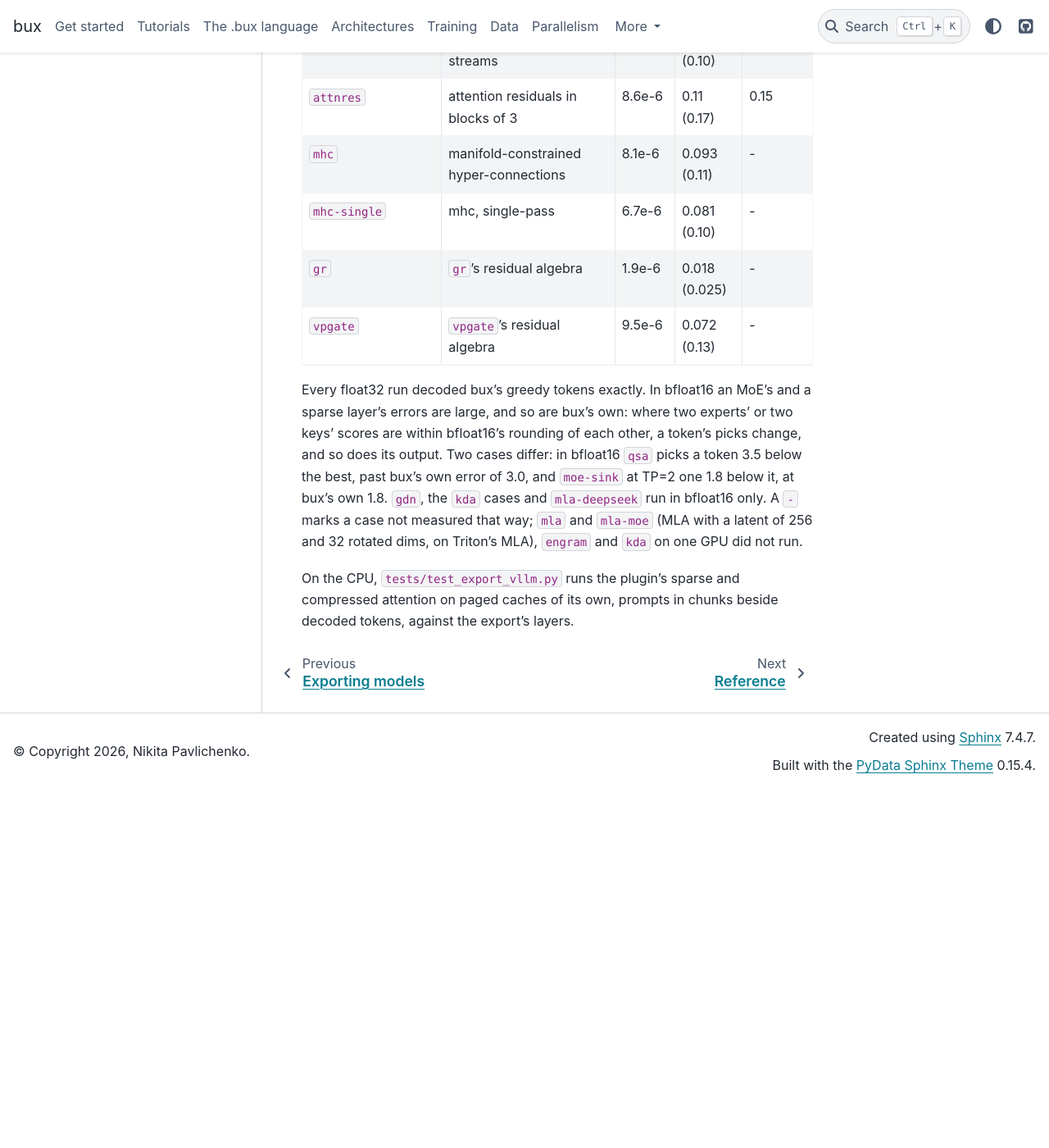
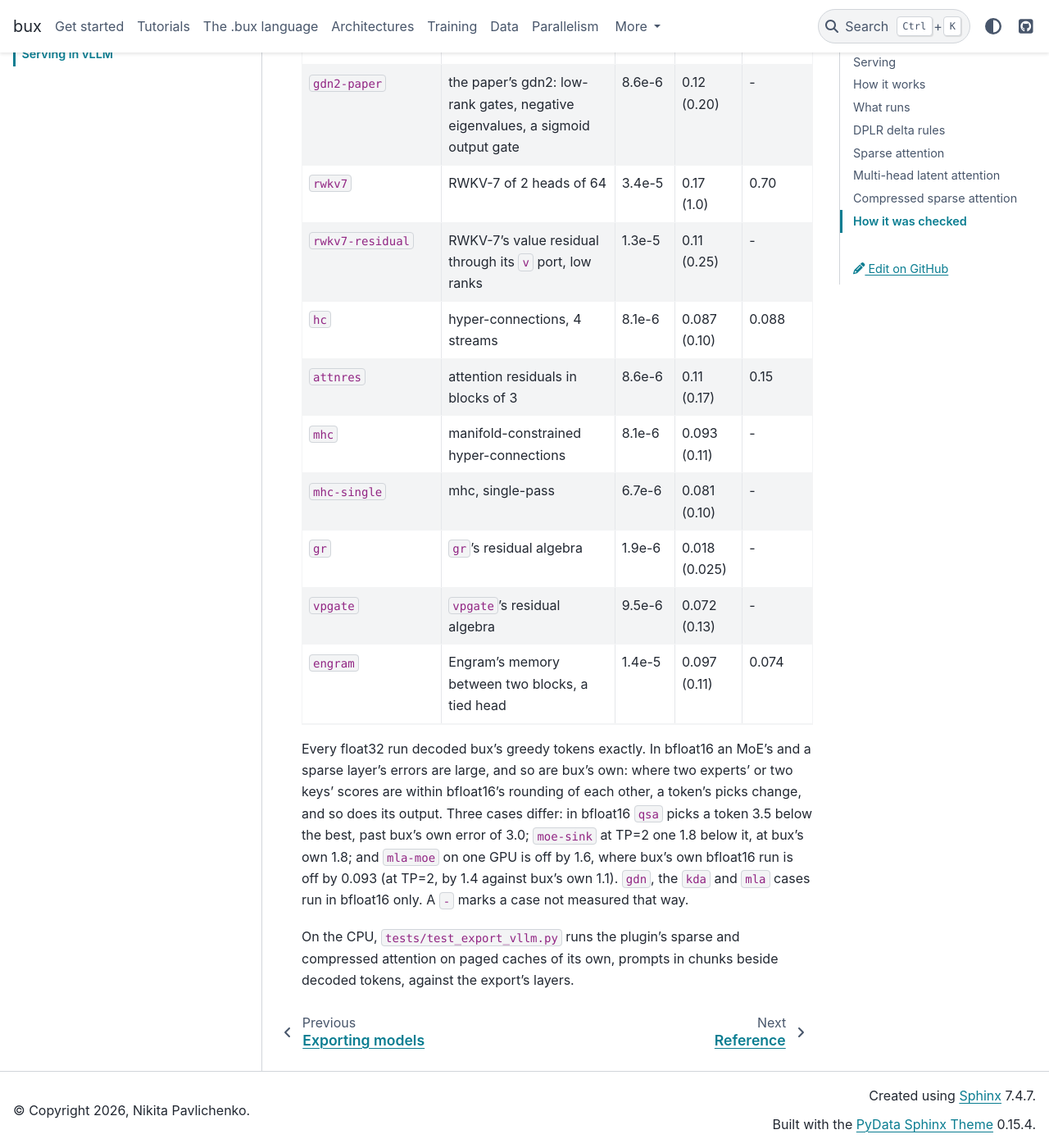
Before and after one commit to pilot7747/bux, a Sphinx documentation site: the page built from docs/export/vllm.md, in a window 1280 px wide and 1400 px high, scrolled down 15415 px. Shown: the whole window at 82% size. Built offline with Sphinx 7.4.7 and the PyData theme 0.15.4, drawn with Linux system fonts in a browser that asks for light colours; before the commit the page ends 16378 px from its top, so only the background shows below that; some of the changed text lies outside the part shown.

Commit message:
Docs: the vLLM plugin's parity table with the cases measured since on B300s: kda and kda-odd at one and two GPUs, mla and mla-moe, engram, csa-latent, and csa at TP=2; tests and parity cases name no timeline
Co-Authored-By: Claude Opus 5.5 <noreply@anthropic.com>

```diff
--- a/docs/export/vllm.md
+++ b/docs/export/vllm.md
@@ -369,8 +369,10 @@ parentheses is bux's own bfloat16 error, against the same reference:
 | `msa` | MSA's max-pooled blocks of 4, picks per group, plain dots, summed heads, the indexer's norm | 6.2e-6 | 3.5 (3.3) | 3.6 |
 | `msa-share` | MSA's picks shared through the `index` port | 8.1e-6 | 4.6 (4.7) | 4.7 |
 | `qsa` | QSA's mean-pooled blocks of 4, partial RoPE | 8.1e-6 | 4.4 (3.0), differs | - |
-| `csa` | compressed sparse attention: groups of 4, a window of 16, the indexer's top 8, sinks | 6.7e-6 | 2.0 (1.2) | - |
-| `csa-latent` | DeepSeek-V4.1's wiring of csa: a window-only layer and one compressing pairs, a query latent, a grouped low-rank output | 5.7e-6 | - | - |
+| `csa` | compressed sparse attention: groups of 4, a window of 16, the indexer's top 8, sinks | 6.7e-6 | 2.0 (1.2) | 0.62 |
+| `csa-latent` | DeepSeek-V4.1's wiring of csa: a window-only layer and one compressing pairs, a query latent, a grouped low-rank output | 6.2e-6 | 0.33 (0.88) | - |
+| `mla` | MLA with a latent of 256 and 32 rotated dims (Triton's MLA) | - | 0.10 (0.10) | 0.097 |
+| `mla-moe` | the same MLA beside a sigmoid MoE | - | 1.6 (0.093), differs | 1.4 |
 | `mla-deepseek` | MLA at DeepSeek-V3's dims (FlashInfer's), a query latent, interleaved YaRN, a gate per head, an output norm | - | 0.089 (0.14) | - |
 | `moe` | a softmax router, unnormalized top-2 of 8, a gated shared expert | 6.7e-6 | 0.68 (1.2) | - |
 | `moe-grouped` | a sigmoid router, 4 groups, the aux-free bias, a scaling of 2.5 | 8.6e-6 | 2.1 (3.8) | 1.8 |
@@ -381,7 +383,8 @@ parentheses is bux's own bfloat16 error, against the same reference:
 | `moe-norm` | Muse Spark's experts: each one's output normalized before its weight, in a latent of 32 | 9.1e-6 | 1.7 (2.1) | 2.0 |
 | `mamba2` | Mamba-2 of 16 heads in 2 groups, beside attention | 7.6e-6 | 0.078 (0.13) | 0.076 |
 | `gdn` | Gated DeltaNet of 2 q/k heads and 4 value heads, beside gated attention | - | 0.27 (0.23) | 0.28 |
-| `kda` | KDA of 2 q/k heads and 4 value heads, its gate's lower bound of -5 | - | - | 0.19 |
+| `kda` | KDA of 2 q/k heads and 4 value heads, its gate's lower bound of -5 | - | 0.13 (0.24) | 0.19 |
+| `kda-odd` | KDA of 2 q/k heads and 6 value heads at a width of 136, its fused projection no multiple of 64 wide, beside an MoE | - | 2.1 (2.5) | 2.1 |
 | `kda-kimi` | Kimi Linear's KDA: 4 heads, a low-rank output gate | - | 0.13 (0.43) | - |
 | `gdn2` | Gated DeltaNet-2 of 2 q/k heads and 4 value heads | 1.1e-5 | 0.15 (0.23) | 0.14 |
 | `gdn2-paper` | the paper's gdn2: low-rank gates, negative eigenvalues, a sigmoid output gate | 8.6e-6 | 0.12 (0.20) | - |
@@ -393,15 +396,17 @@ parentheses is bux's own bfloat16 error, against the same reference:
 | `mhc-single` | mhc, single-pass | 6.7e-6 | 0.081 (0.10) | - |
 | `gr` | `gr`'s residual algebra | 1.9e-6 | 0.018 (0.025) | - |
 | `vpgate` | `vpgate`'s residual algebra | 9.5e-6 | 0.072 (0.13) | - |
+| `engram` | Engram's memory between two blocks, a tied head | 1.4e-5 | 0.097 (0.11) | 0.074 |
 
 Every float32 run decoded bux's greedy tokens exactly. In bfloat16 an MoE's and a
 sparse layer's errors are large, and so are bux's own: where two experts' or two
 keys' scores are within bfloat16's rounding of each other, a token's picks change,
-and so does its output. Two cases differ: in bfloat16 `qsa` picks a token 3.5 below
-the best, past bux's own error of 3.0, and `moe-sink` at TP=2 one 1.8 below it, at
-bux's own 1.8. `gdn`, the `kda` cases and `mla-deepseek` run in bfloat16 only. A `-`
-marks a case not measured that way; `mla` and `mla-moe` (MLA with a latent of 256 and
-32 rotated dims, on Triton's MLA), `engram` and `kda` on one GPU did not run.
+and so does its output. Three cases differ: in bfloat16 `qsa` picks a token 3.5
+below the best, past bux's own error of 3.0; `moe-sink` at TP=2 one 1.8 below it, at
+bux's own 1.8; and `mla-moe` on one GPU is off by 1.6, where bux's own bfloat16 run
+is off by 0.093 (at TP=2, by 1.4 against bux's own 1.1).
+`gdn`, the `kda` and `mla` cases run in bfloat16 only. A `-` marks a case not
+measured that way.
 
 On the CPU, `tests/test_export_vllm.py` runs the plugin's sparse and compressed
 attention on paged caches of its own, prompts in chunks beside decoded tokens,
```
Also changed, not shown: 2 other files.
